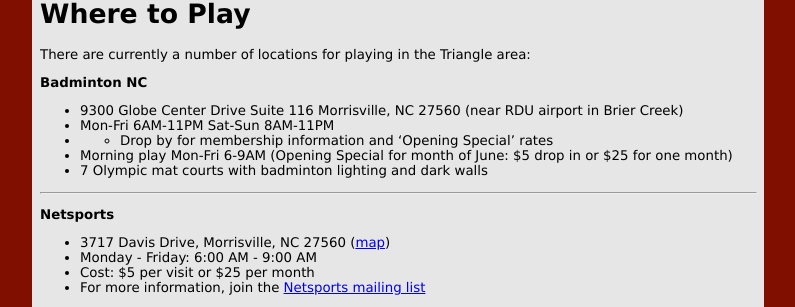
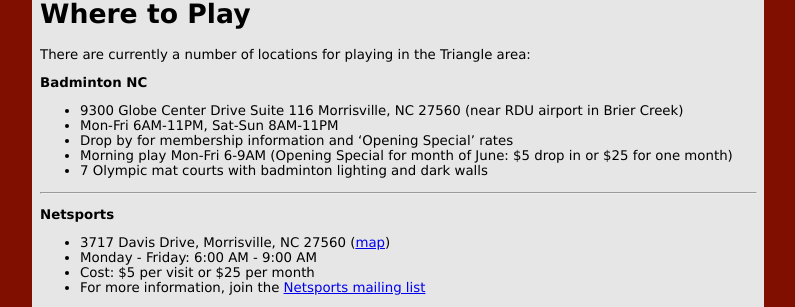
Before and after one commit to NCBC/ncbc.github.com, a Jekyll site: the page built from locations.md, in a window 1280 px wide. Shown: the part 204-511 px from the top of the page, without its empty margins (242-1037 px from the left). Built offline with Jekyll 4.4.1, drawn with Linux system fonts in a browser that asks for light colours; Markdown is read by kramdown in place of the engine named in the settings.

```diff
--- a/locations.md
+++ b/locations.md
@@ -9,8 +9,8 @@ There are currently a number of locations for playing in the Triangle area:
 **Badminton NC**
 
 * 9300 Globe Center Drive  Suite 116   Morrisville, NC  27560 (near RDU airport in Brier Creek)
-* Mon-Fri 6AM-11PM    Sat-Sun 8AM-11PM
-* * Drop by for membership information and 'Opening Special' rates
+* Mon-Fri 6AM-11PM, Sat-Sun 8AM-11PM
+* Drop by for membership information and 'Opening Special' rates
 * Morning play Mon-Fri 6-9AM (Opening Special for month of June: $5 drop in or $25 for one month)
 * 7 Olympic mat courts with badminton lighting and dark walls
 
```
